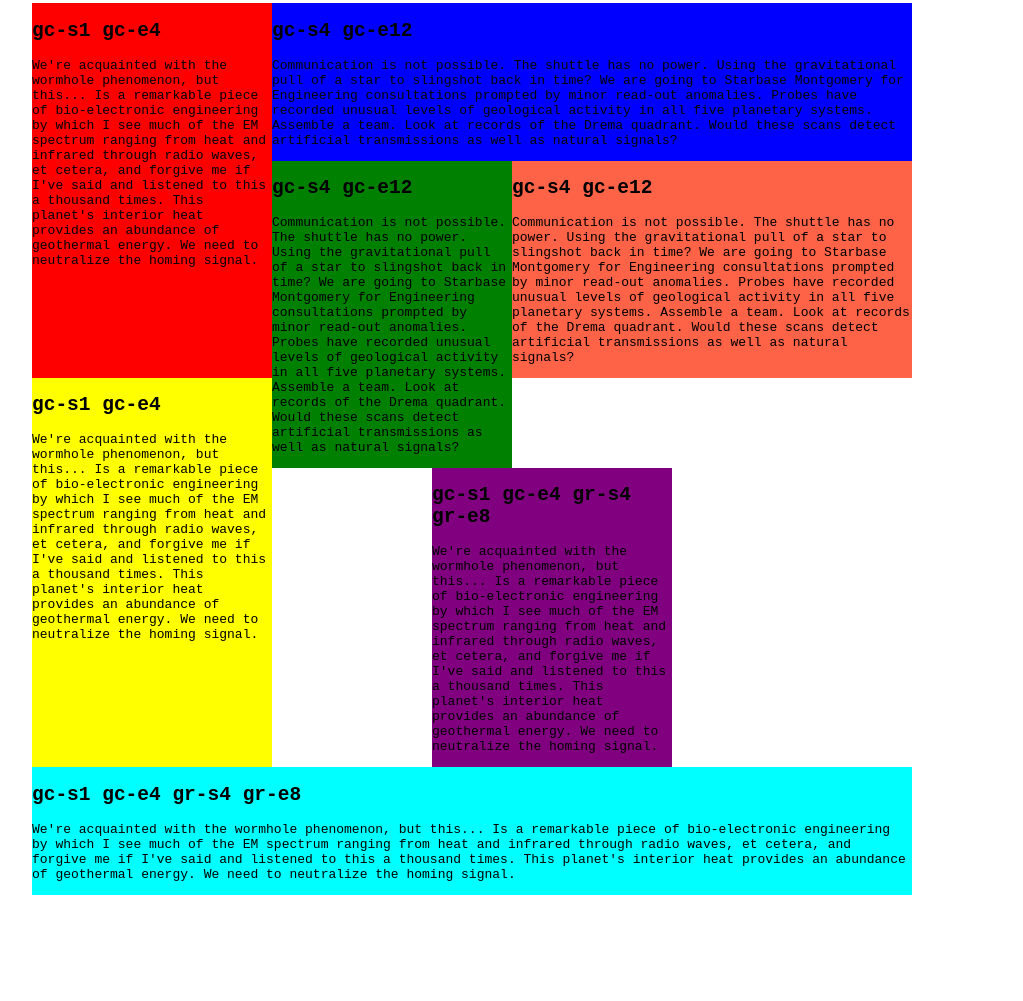
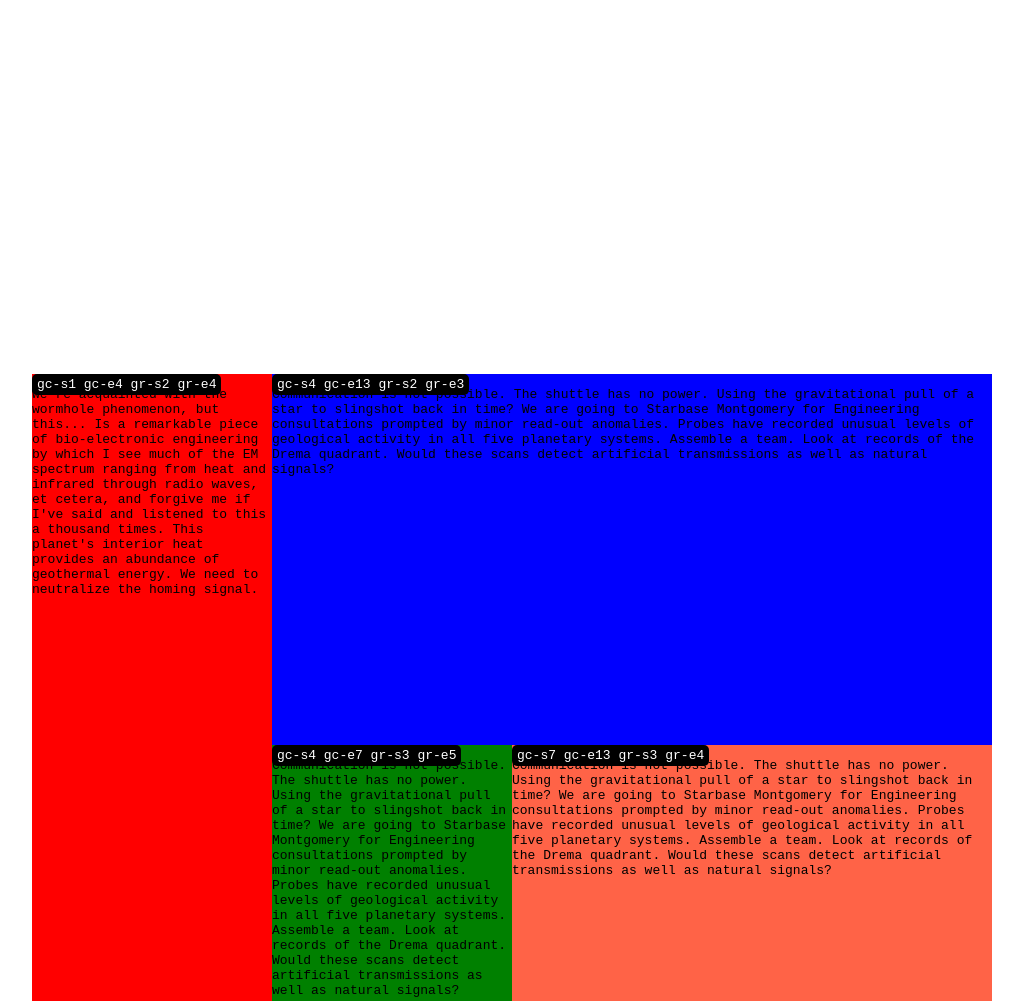
Before and after one commit to vlad-saling/Le-co-Grid, a website: page index.html in a window 1280 px wide. Shown: the part 444-1445 px from the top of the page, without its empty margins (128-1151 px from the left). Before the commit the page ends 1347 px from the top, so only its background shows below. Drawn offline with Linux system fonts and the light colour scheme.

Commit message:
there are actually 13 grid lines

```diff
--- a/index.html
+++ b/index.html
@@ -10,6 +10,22 @@
     body {
         font-family: monospace;
     }
+
+    .marked [class*='gc-'] {
+        position: relative;
+    }
+
+    .marked [class*='gc-']:before {
+        content: attr(class);
+        position: absolute;
+        top: 0;
+        left: 0;
+        background-color: #000;
+        color: #fff;
+        padding: 3px 5px;
+        border-radius: 5px;
+    }
+
 </style>
 
 <div class="grid">
@@ -45,18 +61,19 @@
 </div>
 
 
-
 <div class="grid">
 
-    <div class="gc-s1 gc-e12 gr-s1 gr-e2">
+    <div class="gc-s1 gc-e13 gr-s1 gr-e2">
 
         <h2>Examples</h2>
 
     </div>
 
-    <div class="gc-s1 gc-e4 gr-s2 gr-e4" style="background: red">
+</div>
 
-        <h2>gc-s1 gc-e4</h2>
+<div class="grid vertical marked">
+
+    <div class="gc-s1 gc-e4 gr-s2 gr-e4" style="background-color: red">
 
         <p>
             We're acquainted with the wormhole phenomenon, but this... Is a remarkable piece of bio-electronic engineering by which I
@@ -67,9 +84,8 @@
 
     </div>
 
-    <div class="gc-s4 gc-e12 gr-s2 gr-e3" style="background: blue">
+    <div class="gc-s4 gc-e13 gr-s2 gr-e3" style="background-color: blue">
 
-        <h2>gc-s4 gc-e12</h2>
         <p>
             Communication is not possible. The shuttle has no power. Using the gravitational pull of a star to slingshot back in time?
             We are going to Starbase Montgomery for Engineering consultations prompted by minor read-out anomalies. Probes
@@ -79,9 +95,8 @@
 
     </div>
 
-    <div class="gc-s4 gc-e7 gr-s3 gr-e6" style="background: green">
+    <div class="gc-s4 gc-e7 gr-s3 gr-e5" style="background-color: green">
 
-        <h2>gc-s4 gc-e12</h2>
         <p>
             Communication is not possible. The shuttle has no power. Using the gravitational pull of a star to slingshot back in time?
             We are going to Starbase Montgomery for Engineering consultations prompted by minor read-out anomalies. Probes
@@ -91,9 +106,8 @@
 
     </div>
 
-    <div class="gc-s7 gc-e12 gr-s3 gr-e4" style="background: tomato">
+    <div class="gc-s7 gc-e13 gr-s3 gr-e4" style="background-color: tomato">
 
-        <h2>gc-s4 gc-e12</h2>
         <p>
             Communication is not possible. The shuttle has no power. Using the gravitational pull of a star to slingshot back in time?
             We are going to Starbase Montgomery for Engineering consultations prompted by minor read-out anomalies. Probes
@@ -103,24 +117,18 @@
 
     </div>
 
-    <div class="gc-s1 gc-e4 gr-s4 gr-e8" style="background: yellow">
-
-
-        <h2>gc-s1 gc-e4</h2>
+    <div class="gc-s7 gc-e13 gr-s4 gr-e5" style="background-color: lightblue">
 
         <p>
-            We're acquainted with the wormhole phenomenon, but this... Is a remarkable piece of bio-electronic engineering by which I
-            see much of the EM spectrum ranging from heat and infrared through radio waves, et cetera, and forgive me if
-            I've said and listened to this a thousand times. This planet's interior heat provides an abundance of geothermal
-            energy. We need to neutralize the homing signal.
+            Communication is not possible. The shuttle has no power. Using the gravitational pull of a star to slingshot back in time?
+            We are going to Starbase Montgomery for Engineering consultations prompted by minor read-out anomalies. Probes
+            have recorded unusual levels of geological activity in all five planetary systems. Assemble a team. Look at records
+            of the Drema quadrant. Would these scans detect artificial transmissions as well as natural signals?
         </p>
 
     </div>
 
-    <div class="gc-s6 gc-e9 gr-s6 gr-e8" style="background: purple">
-
-
-        <h2>gc-s1 gc-e4 gr-s4 gr-e8</h2>
+    <div class="gc-s1 gc-e4 gr-s4 gr-e8" style="background-color: yellow">
 
         <p>
             We're acquainted with the wormhole phenomenon, but this... Is a remarkable piece of bio-electronic engineering by which I
@@ -132,10 +140,30 @@
     </div>
 
 
-    <div class="gc-s1 gc-e12 gr-s8 gr-e9" style="background: cyan">
+    <div class="gc-s4 gc-e6 gr-s6 gr-e7" style="background-color: lawngreen">
+
+        <p>
+            We're acquainted with the wormhole phenomenon, but this... Is a remarkable piece of bio-electronic engineering by which I
+            see much of the EM spectrum ranging from heat and infrared through radio waves, et cetera, and forgive me if
+            I've said and listened to this a thousand times. This planet's interior heat provides an abundance of geothermal
+            energy. We need to neutralize the homing signal.
+        </p>
+
+    </div>
+
+    <div class="gc-s6 gc-e9 gr-s6 gr-e8" style="background-color: purple">
+
+        <p>
+            We're acquainted with the wormhole phenomenon, but this... Is a remarkable piece of bio-electronic engineering by which I
+            see much of the EM spectrum ranging from heat and infrared through radio waves, et cetera, and forgive me if
+            I've said and listened to this a thousand times. This planet's interior heat provides an abundance of geothermal
+            energy. We need to neutralize the homing signal.
+        </p>
+
+    </div>
 
 
-        <h2>gc-s1 gc-e4 gr-s4 gr-e8</h2>
+    <div class="gc-s1 gc-e13 gr-s8 gr-e9" style="background-color: cyan">
 
         <p>
             We're acquainted with the wormhole phenomenon, but this... Is a remarkable piece of bio-electronic engineering by which I
--- a/src/grid.scss
+++ b/src/grid.scss
@@ -1,8 +1,10 @@
 $columns: 12;
+$rows: 12;
 $max-width: 75vw;
 
 :root {
     --columns: $columns;
+    --rows: $rows;
     --max-width: $max-width;
 }
 
@@ -14,12 +16,16 @@ $max-width: 75vw;
 
 }
 
-// .grid.gutter {
-//     grid-template-columns: [col] 5fr repeat(calc(var(--columns)-1), 1fr [col] 5fr);
-// }
+.grid.vertical {
+    grid-template-rows: repeat(var(--rows), 1fr);
+}
+
+.grid.gutter {
+    grid-template-columns: [col] 5fr repeat(calc(var(--columns)-1), 1fr [col] 5fr);
+}
 
 
-@for $i from 1 through $columns {
+@for $i from 1 through ($columns + 1){
     .gc-s#{$i} {
         grid-column-start: $i;
     }
```
Also changed, not shown: dist/grid.css.
